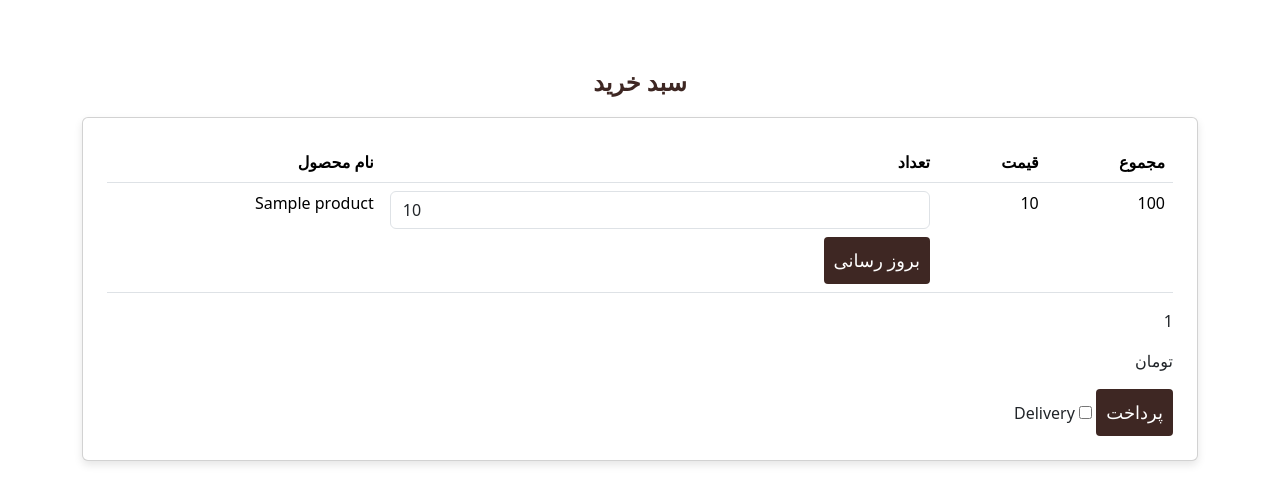
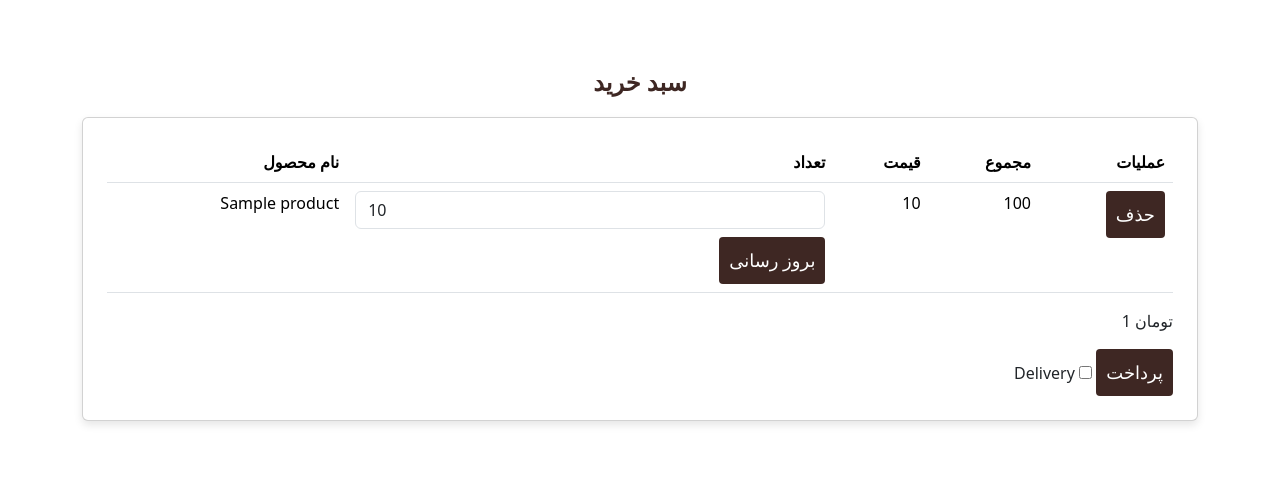
Before and after one commit to amiralimodir/Cafe-Karaj, a Django app: template website/templates/cart.html in a window 1280 px wide. Shown: the part 60-564 px from the top of the page. Run offline with Django 3.2, Linux system fonts and the light colour scheme; the template is opened without the code that fills it: most values are stand-ins (such as "Sample title", 1, 10 or a date in 2020); some libraries are stand-ins or nearby versions.

Commit message:
Add remove from cart button

```diff
--- a/website/templates/cart.html
+++ b/website/templates/cart.html
@@ -3,7 +3,6 @@
 <!DOCTYPE html>
 <html lang="en">
 <head>
-        {% load static %}
     <meta charset="UTF-8">
     <meta name="viewport" content="width=device-width, initial-scale=1.0">
     <title>Coffee Shop</title>
@@ -14,7 +13,11 @@
 <body>
   <nav class="nav">
     <ul>
-       <li>    <a href="">خوش آمدید, {{ request.user.username }}</a></li>        <li>    <a href="{% url 'product_list' %}">لیست محصولات</a></li>        <li>    <a href="{% url 'purchase_records' %}">سوابق خرید</a></li>        <li> <a href="{% url 'cart' %}">سبد خرید</a></li><li> <a href="{% url 'logout' %}">حروج از اکانت</a></li>
+       <li>    <a href="">خوش آمدید, {{ request.user.username }}</a></li>
+       <li>    <a href="{% url 'product_list' %}">لیست محصولات</a></li>
+       <li>    <a href="{% url 'purchase_records' %}">سوابق خرید</a></li>
+       <li> <a href="{% url 'cart' %}">سبد خرید</a></li>
+       <li> <a href="{% url 'logout' %}">حروج از اکانت</a></li>
       <li class="dropdown">
         <a href="#" class="dropbtn"><i class="fas fa-bars"></i> منوی محصولات</a>
         <div class="dropdown-content">
@@ -37,6 +40,7 @@
                         <th>تعداد</th>
                         <th>قیمت</th>
                         <th>مجموع</th>
+                        <th>عملیات</th>
                     </tr>
                 </thead>
                 <tbody>
@@ -48,26 +52,31 @@
                                 {% csrf_token %}
                                 <input type="hidden" name="cart_id" value="{{ item.id }}">
                                 <input type="number" value="{{ item.quantity }}" min="1" name="quantity" class="form-control mb-2">
-                        <button class=" btn-coffee" type="submit">بروز رسانی</button>
+                                <button class="btn-coffee" type="submit" name="update_quantity">بروز رسانی</button>
                             </form>
-
                         </td>
                         <td>{{ item.product.price }}</td>
                         <td>{{ item.product.price|multiply:item.quantity }}</td>
+                        <td>
+                            <form method="POST" action="{% url 'cart' %}">
+                                {% csrf_token %}
+                                <input type="hidden" name="cart_id" value="{{ item.id }}">
+                                <button class="btn-coffee" type="submit" name="remove_item">حذف</button>
+                            </form>
+                        </td>
                     </tr>
                 {% endfor %}
                 </tbody>
             </table>
             <div class="text-end">
-                <p>{{ total_price }}  </p><p> تومان</p>
-
+                <p>{{ total_price }} تومان</p>
             </div>
             <div class="text-end">
                 <form method="POST" action="{% url 'place_order' %}">
                     {% csrf_token %}
                     <label for="order_type">Delivery</label>
                     <input type="checkbox" name="order_type" id="order_type">
-                <button class=" btn-coffee"><span class="span-a">پرداخت</span></button>
+                    <button class="btn-coffee"><span class="span-a">پرداخت</span></button>
                 </form>
             </div>
         </div>
```
Also changed, not shown: website/views.py (+10 -5 lines), db.sqlite3. Lines whose indentation alone changed are shown as unchanged.
